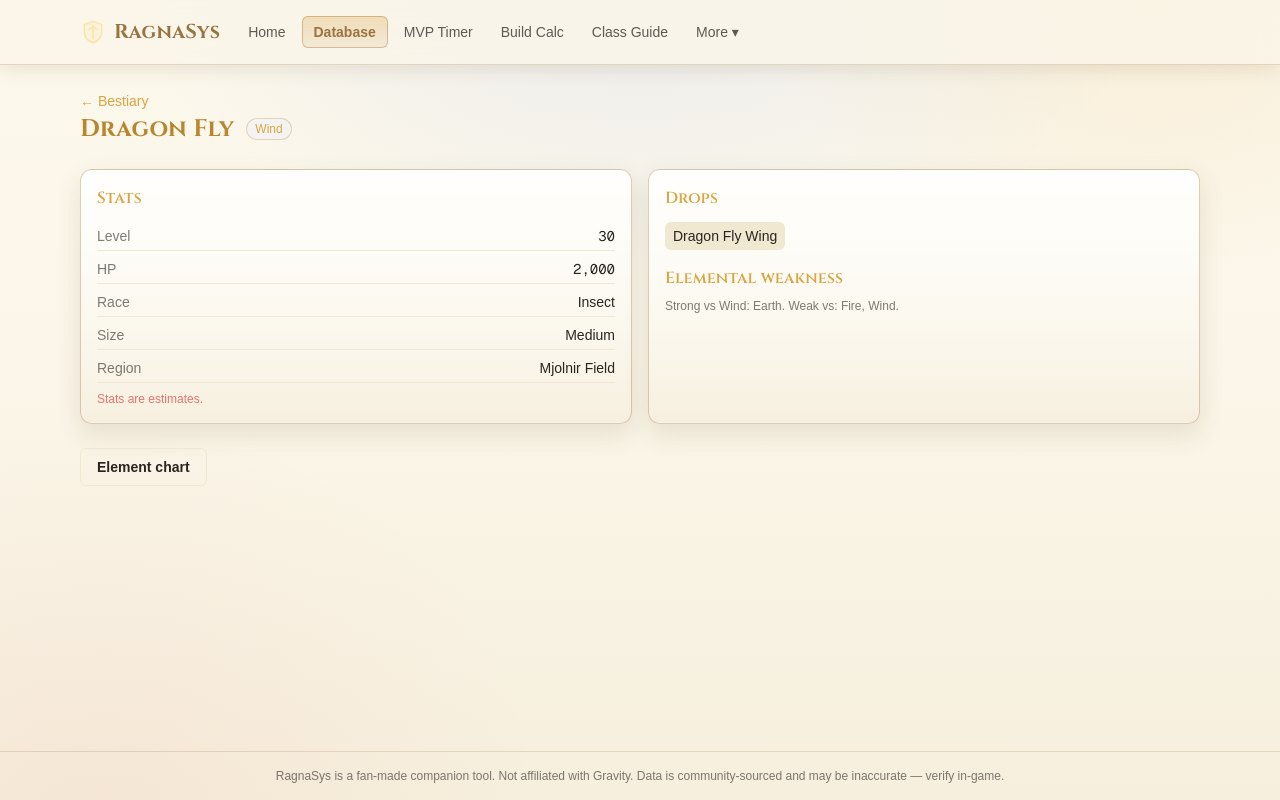
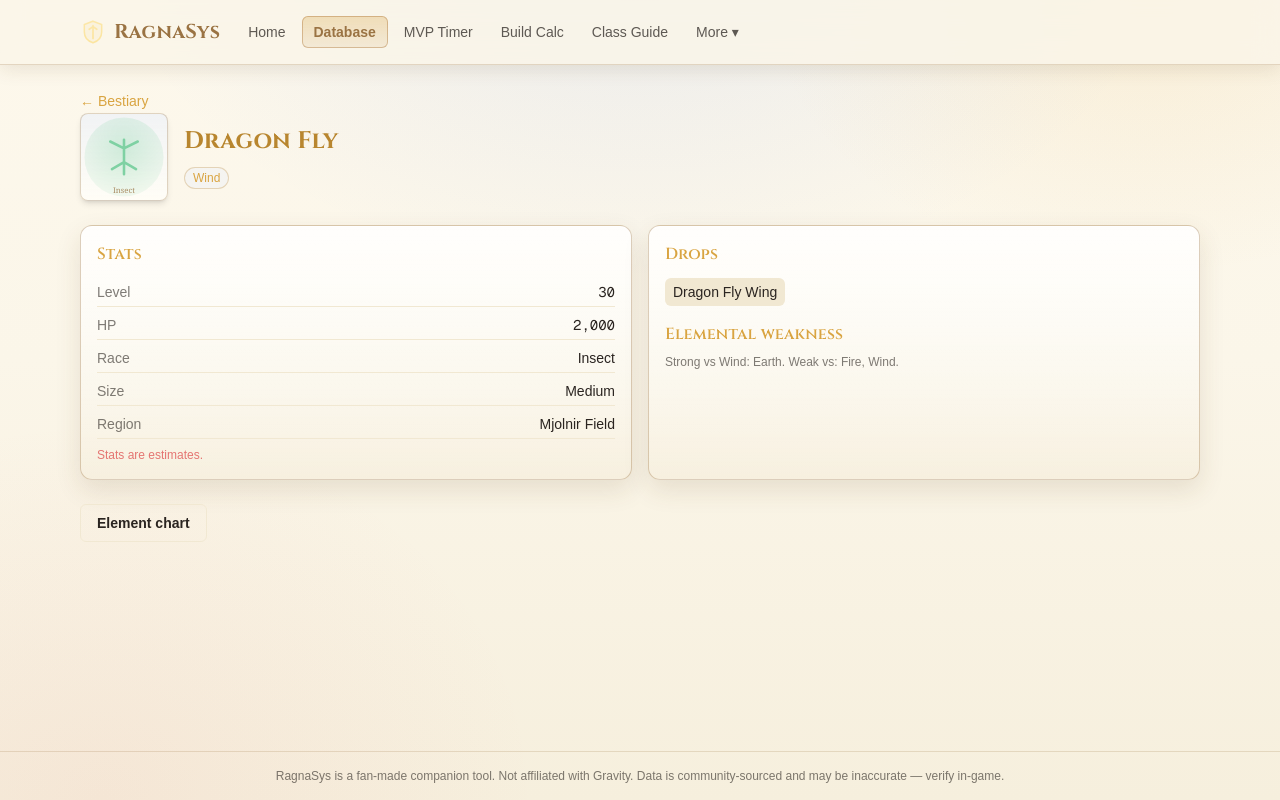
Before and after one commit to Daymrens/Ragnarok, a Next.js app: page /database/monsters/dragonfly in a window 1280 px wide. Built offline with nearby package versions, Linux system fonts and the light colour scheme.

Commit message:
feat: monster portraits (themed element/race sigil) in bestiary list + detail
Add MonsterPortrait component with generated SVG sigils per element/race and
optional image override. Add image field to Monster type. Wire into list
and detail pages.

```diff
--- a/app/database/monsters/[id]/page.tsx
+++ b/app/database/monsters/[id]/page.tsx
@@ -1,6 +1,7 @@
 import Link from "next/link";
 import { notFound } from "next/navigation";
 import { Card, ElementBadge } from "@/components/ui";
+import { MonsterPortrait } from "@/components/MonsterPortrait";
 import { getMonster } from "@/lib/data/monsters";
 import { elementMultiplier, ELEMENTS } from "@/lib/data/elements";
 
@@ -22,11 +23,23 @@ export default async function MonsterDetailPage({
         &larr; Bestiary
       </Link>
 
-      <div className="flex items-center gap-3">
-        <h1 className="text-2xl font-bold text-gold">
-          {m.name} {m.isMvp && <span className="text-crimson text-sm">MVP</span>}
-        </h1>
-        <ElementBadge element={m.element} />
+      <div className="flex items-center gap-4">
+        <MonsterPortrait
+          name={m.name}
+          element={m.element}
+          race={m.race}
+          image={m.image}
+          size={88}
+          className="shadow-md"
+        />
+        <div>
+          <h1 className="text-2xl font-bold text-gold">
+            {m.name} {m.isMvp && <span className="text-crimson text-sm">MVP</span>}
+          </h1>
+          <div className="mt-2">
+            <ElementBadge element={m.element} />
+          </div>
+        </div>
       </div>
 
       <div className="grid gap-4 md:grid-cols-2">
--- a/components/MonsterList.tsx
+++ b/components/MonsterList.tsx
@@ -5,6 +5,7 @@ import Link from "next/link";
 import { monsters } from "@/lib/data/monsters";
 import { ELEMENTS } from "@/lib/data/elements";
 import { Card, ElementBadge } from "@/components/ui";
+import { MonsterPortrait } from "@/components/MonsterPortrait";
 
 export function MonsterList() {
   const [q, setQ] = useState("");
@@ -64,8 +65,17 @@ export function MonsterList() {
         {filtered.map((m) => (
           <Link key={m.id} href={`/database/monsters/${m.id}`}>
             <Card className="hover:border-gold transition-colors h-full">
-              <div className="flex items-center justify-between">
-                <h2 className="font-semibold text-gold-soft">
+              <div className="flex gap-3">
+                <MonsterPortrait
+                  name={m.name}
+                  element={m.element}
+                  race={m.race}
+                  image={m.image}
+                  size={56}
+                />
+                <div className="min-w-0 flex-1">
+                  <div className="flex items-center justify-between gap-2">
+                    <h2 className="font-semibold text-gold-soft truncate">
                       {m.name} {m.isMvp && <span className="text-crimson text-xs">MVP</span>}
                     </h2>
                     <ElementBadge element={m.element} />
@@ -74,6 +84,8 @@ export function MonsterList() {
                     Lv {m.level} · {m.race} · {m.size} · {m.region}
                   </p>
                   {m.estimate && <p className="text-xs text-crimson/80 mt-1">est. data</p>}
+                </div>
+              </div>
             </Card>
           </Link>
         ))}
--- /dev/null
+++ b/components/MonsterPortrait.tsx
@@ -0,0 +1,105 @@
+import { Element, Race } from "@/lib/data/types";
+
+const ELEMENT_HEX: Record<Element, string> = {
+  Neutral: "#b9b2a3",
+  Fire: "#e6734b",
+  Water: "#4a9fd6",
+  Wind: "#7fd1a3",
+  Earth: "#c9a15a",
+  Holy: "#f2d98a",
+  Shadow: "#8a6fc4",
+  Ghost: "#9fb6c9",
+  Poison: "#8fbf5a",
+  Undead: "#b06b8f",
+};
+
+const RACE_GLYPH: Record<Race, string> = {
+  Formless: "M50 28 C36 28 30 42 34 56 C38 70 62 70 66 56 C70 42 64 28 50 28 Z",
+  Undead: "M50 26 L58 40 L54 44 L60 56 L54 60 L50 52 L46 60 L40 56 L46 44 L42 40 Z",
+  Brute: "M30 50 L44 38 L56 38 L70 50 L62 64 L38 64 Z",
+  Plant: "M50 70 L50 40 M50 50 L36 40 M50 44 L64 34 M50 40 L40 28 M50 40 L60 28",
+  Insect: "M50 30 L50 70 M50 40 L34 32 M50 40 L66 32 M50 56 L36 64 M50 56 L64 64",
+  Fish: "M28 50 C40 34 60 34 72 50 C60 66 40 66 28 50 Z M28 50 L18 42 L18 58 Z",
+  Demon: "M50 24 L58 44 L78 44 L62 58 L68 78 L50 66 L32 78 L38 58 L22 44 L42 44 Z",
+  Human: "M50 26 C42 26 40 36 44 42 C40 48 40 60 44 70 L56 70 C60 60 60 48 56 42 C60 36 58 26 50 26 Z",
+  Angel: "M50 30 C44 38 40 44 44 52 C30 48 24 58 30 66 C40 62 46 66 50 72 C54 66 60 62 70 66 C76 58 70 48 56 52 C60 44 56 38 50 30 Z",
+  Dragon: "M24 56 C36 44 48 44 50 52 C52 44 64 44 76 56 C70 58 66 62 68 68 C58 60 42 60 32 68 C34 62 30 58 24 56 Z",
+};
+
+const RACE_LABEL: Record<Race, string> = {
+  Formless: "Formless",
+  Undead: "Undead",
+  Brute: "Brute",
+  Plant: "Plant",
+  Insect: "Insect",
+  Fish: "Fish",
+  Demon: "Demon",
+  Human: "Human",
+  Angel: "Angel",
+  Dragon: "Dragon",
+};
+
+export function MonsterPortrait({
+  name,
+  element,
+  race,
+  image,
+  size = 64,
+  className = "",
+}: {
+  name: string;
+  element: Element;
+  race: Race;
+  image?: string;
+  size?: number;
+  className?: string;
+}) {
+  const hex = ELEMENT_HEX[element] ?? "#b9b2a3";
+  const glyph = RACE_GLYPH[race] ?? RACE_GLYPH.Formless;
+  const gid = `mg-${race}-${element}`.replace(/[^a-z0-9]/gi, "");
+
+  return (
+    <div
+      className={`relative shrink-0 overflow-hidden rounded-lg border border-gold-deep/30 bg-gradient-to-b from-ocean/60 to-panel ${className}`}
+      style={{ width: size, height: size }}
+    >
+      {image ? (
+        // eslint-disable-next-line @next/next/no-img-element
+        <img
+          src={image}
+          alt={name}
+          className="h-full w-full object-contain"
+          loading="lazy"
+        />
+      ) : (
+        <svg viewBox="0 0 100 100" className="h-full w-full" aria-label={`${name} sigil`}>
+          <defs>
+            <radialGradient id={gid} cx="50%" cy="40%" r="65%">
+              <stop offset="0%" stopColor={hex} stopOpacity="0.95" />
+              <stop offset="100%" stopColor={hex} stopOpacity="0.25" />
+            </radialGradient>
+          </defs>
+          <circle cx="50" cy="50" r="46" fill={`url(#${gid})`} opacity="0.35" />
+          <path
+            d={glyph}
+            fill="none"
+            stroke={hex}
+            strokeWidth="3"
+            strokeLinecap="round"
+            strokeLinejoin="round"
+          />
+          <text
+            x="50"
+            y="92"
+            textAnchor="middle"
+            fontSize="9"
+            fill="rgba(154,115,67,0.8)"
+            fontFamily="Georgia, serif"
+          >
+            {RACE_LABEL[race]}
+          </text>
+        </svg>
+      )}
+    </div>
+  );
+}
--- a/lib/data/types.ts
+++ b/lib/data/types.ts
@@ -79,6 +79,8 @@ export interface Monster {
   drops: string[];
   isMvp?: boolean;
   estimate?: boolean;
+  /** optional portrait url (local /public or remote). falls back to a generated sigil */
+  image?: string;
 }
 
 export interface Card {
```
Lines whose indentation alone changed are shown as unchanged.
